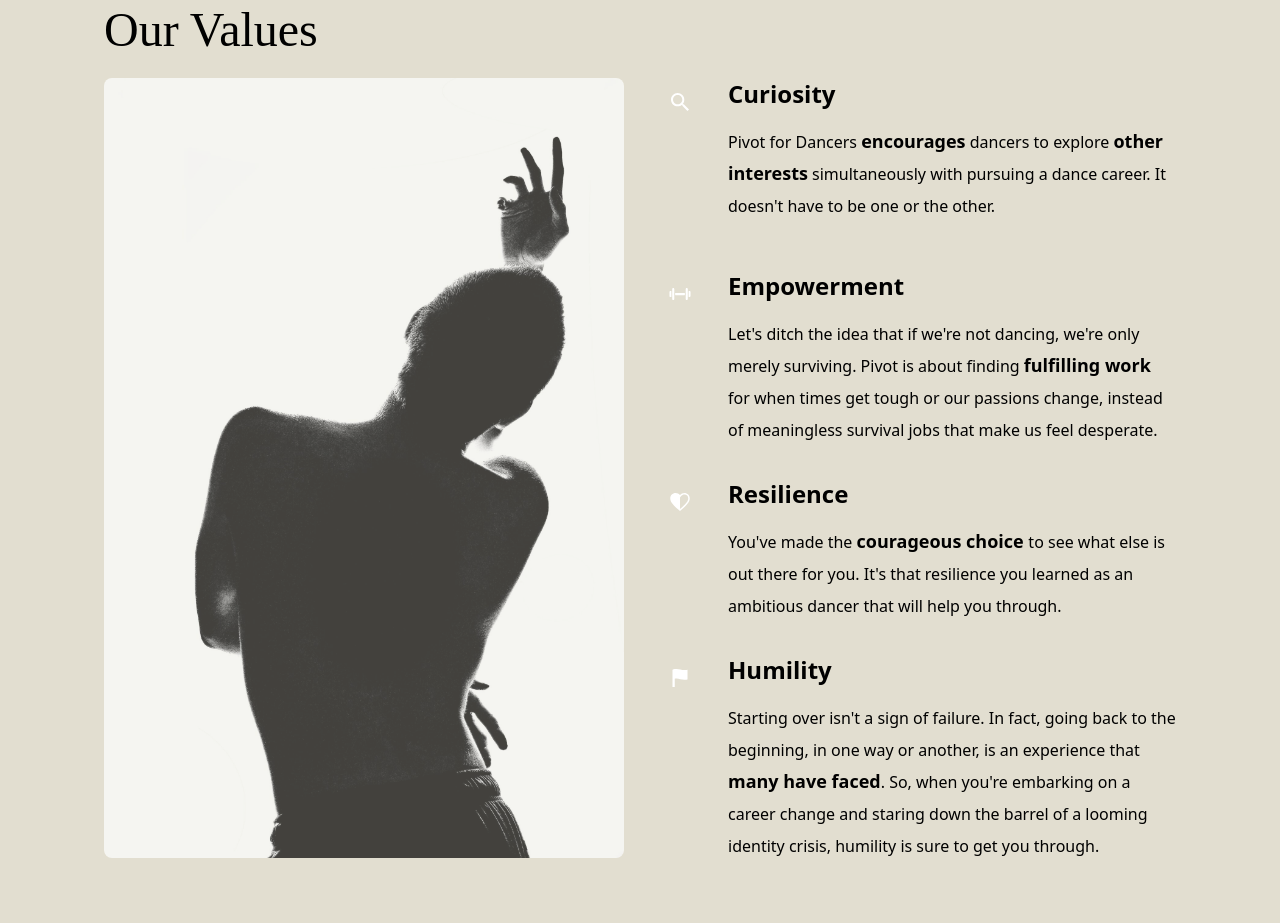
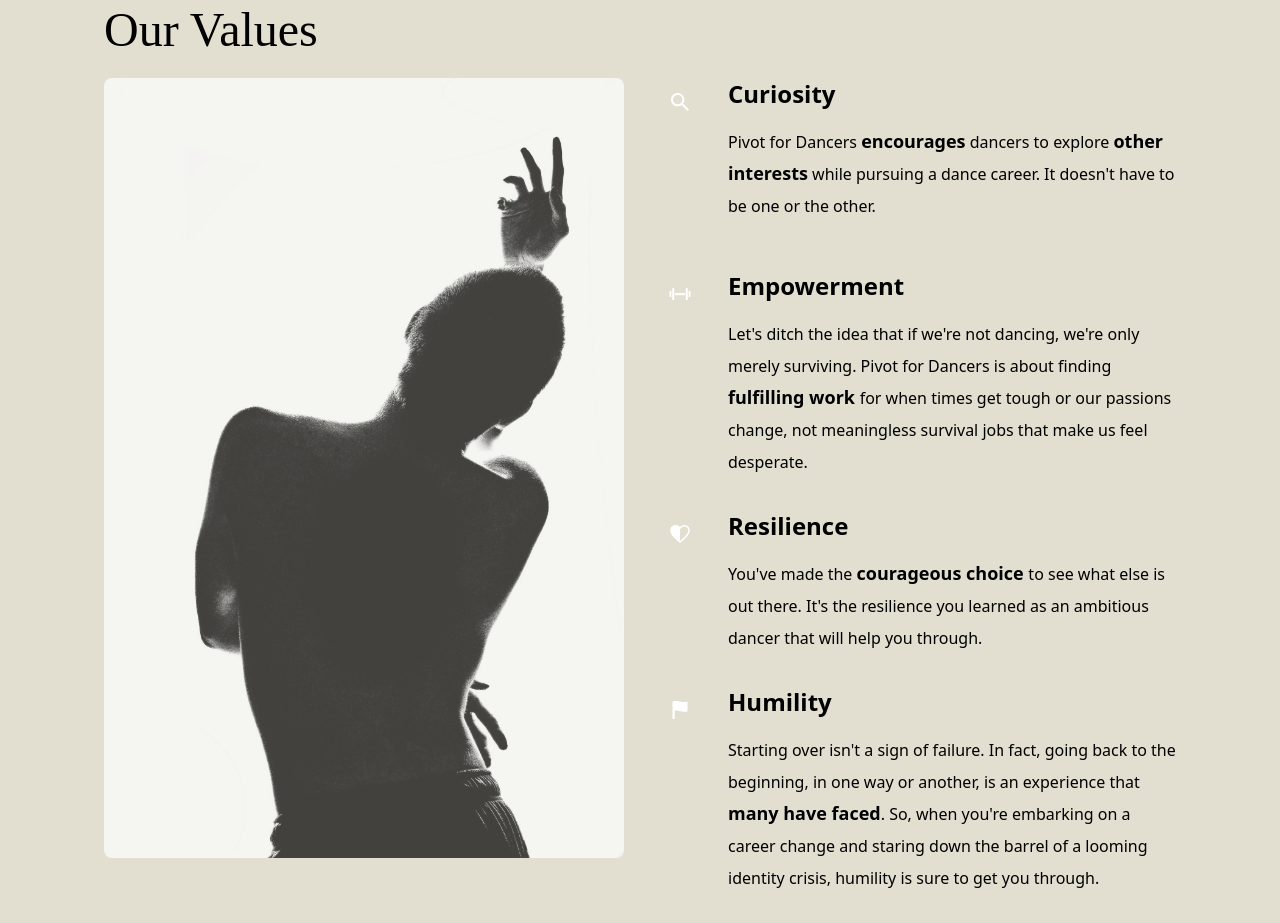
Before and after one commit to IsaacCavallaro/pivot-for-dancers, a React (Create React App) app: page / in a window 1280 px wide. Shown: the part 3020-3943 px from the top of the page. Built offline with nearby package versions, Linux system fonts and the light colour scheme; a web font is replaced by a local one.

Commit message:
Wording changes to content

```diff
--- a/src/components/Values.tsx
+++ b/src/components/Values.tsx
@@ -96,7 +96,7 @@ const values = [
     title: 'Curiosity',
     description: (
       <>
-        Pivot for Dancers <span className="text-lg font-bold">encourages</span> dancers to explore <span className="text-lg font-bold">other interests</span>  simultaneously with pursuing a dance career. It doesn&apos;t have to be one or the other.
+        Pivot for Dancers <span className="text-lg font-bold">encourages</span> dancers to explore <span className="text-lg font-bold">other interests</span>  while pursuing a dance career. It doesn&apos;t have to be one or the other.
       </>
     ),
   },
@@ -104,7 +104,7 @@ const values = [
     title: 'Empowerment',
     description: (
       <>
-        Let&apos;s ditch the idea that if we&apos;re not dancing, we&apos;re only merely surviving. Pivot is about finding <span className="text-lg font-bold">fulfilling work </span> for when times get tough or our passions change, instead of meaningless survival jobs that make us feel desperate.
+        Let&apos;s ditch the idea that if we&apos;re not dancing, we&apos;re only merely surviving. Pivot for Dancers is about finding <span className="text-lg font-bold">fulfilling work </span> for when times get tough or our passions change, not meaningless survival jobs that make us feel desperate.
       </>
     ),
   },
@@ -112,7 +112,7 @@ const values = [
     title: 'Resilience',
     description: (
       <>
-        You&apos;ve made the <span className="text-lg font-bold">courageous choice </span>to see what else is out there for you. It&apos;s that resilience you learned as an ambitious dancer that will help you through.
+        You&apos;ve made the <span className="text-lg font-bold">courageous choice </span>to see what else is out there. It&apos;s the resilience you learned as an ambitious dancer that will help you through.
       </>
     ),
   },
```
